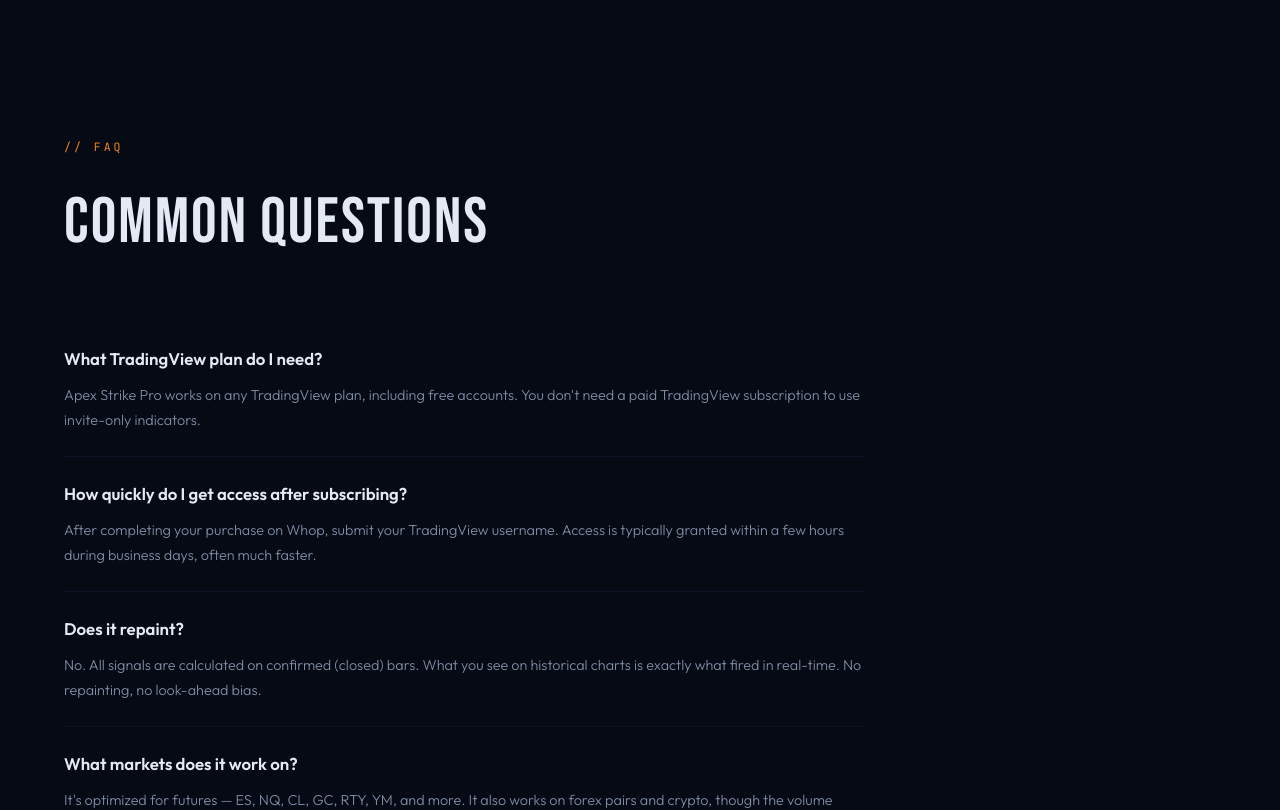
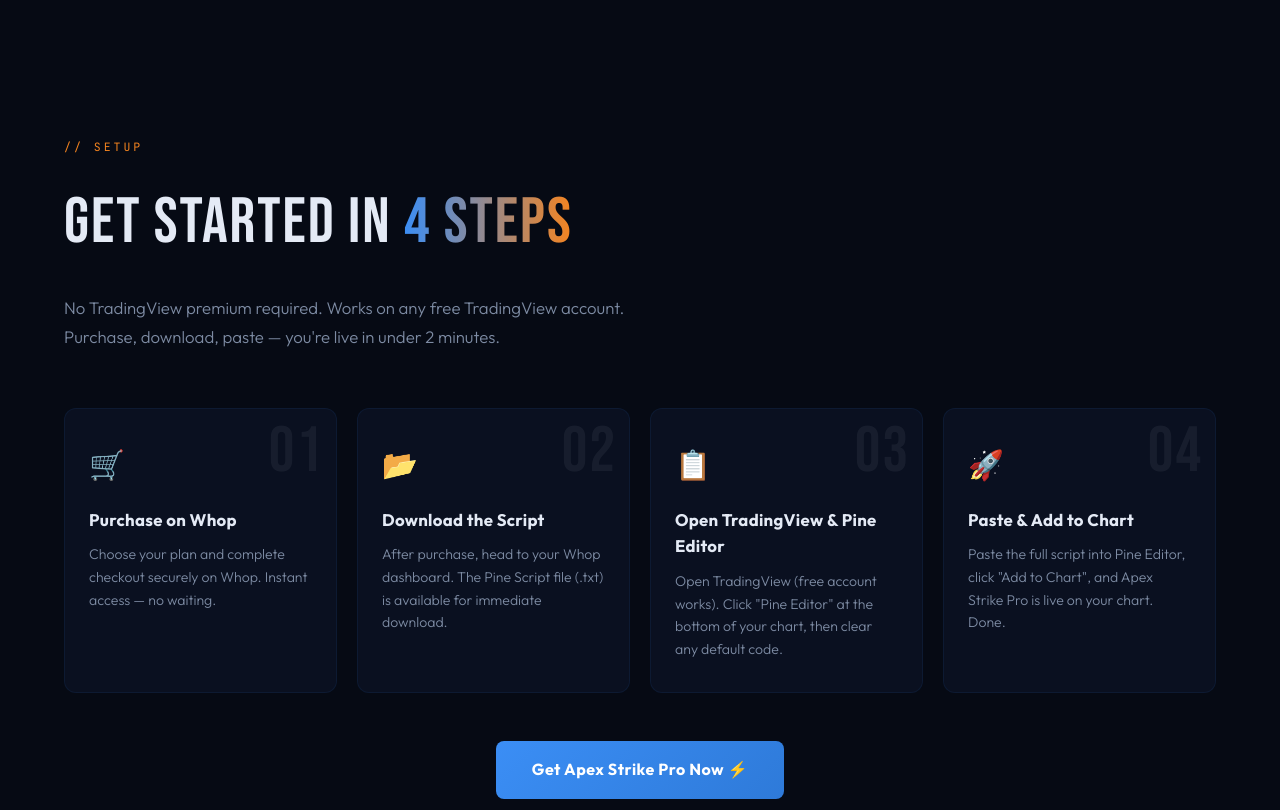
Before and after one commit to gabrielstonedelza/ConnectDevs, a Next.js app: page /apex-strike in a window 1280 px wide. Shown: the part 5020-5830 px from the top of the page. Built offline with nearby package versions, Linux system fonts and the light colour scheme.

Commit message:
added download instructions for paid users

```diff
--- a/app/apex-strike/apex-strike.module.css
+++ b/app/apex-strike/apex-strike.module.css
@@ -426,6 +426,57 @@
 .faqQ { font-weight: 600; font-size: 1.05rem; margin-bottom: 10px; color: var(--text-primary); }
 .faqA { font-size: 0.9rem; color: var(--text-secondary); line-height: 1.7; font-weight: 300; }
 
+/* ═══ SETUP GUIDE ═══ */
+.setupGrid {
+  display: grid;
+  grid-template-columns: repeat(4, 1fr);
+  gap: 20px;
+  margin-top: 56px;
+}
+.setupCard {
+  background: var(--bg-card);
+  border: 1px solid var(--border-subtle);
+  border-radius: 12px;
+  padding: 32px 24px;
+  position: relative;
+  overflow: hidden;
+  transition: all 0.3s;
+}
+.setupCard:hover {
+  border-color: rgba(59,142,245,0.2);
+  transform: translateY(-4px);
+  background: var(--bg-card-hover);
+}
+.setupNum {
+  font-family: 'Bebas Neue', sans-serif;
+  font-size: 4rem;
+  position: absolute;
+  top: -8px; right: 12px;
+  opacity: 0.06;
+  color: var(--text-primary);
+  letter-spacing: 2px;
+}
+.setupIcon {
+  font-size: 1.8rem;
+  margin-bottom: 20px;
+}
+.setupTitle {
+  font-weight: 700;
+  font-size: 1.05rem;
+  margin-bottom: 10px;
+  letter-spacing: 0.3px;
+}
+.setupDesc {
+  font-size: 0.88rem;
+  color: var(--text-secondary);
+  line-height: 1.6;
+  font-weight: 300;
+}
+.setupCta {
+  margin-top: 48px;
+  text-align: center;
+}
+
 /* ═══ CTA ═══ */
 .ctaSection { text-align: center; padding-bottom: 120px; position: relative; z-index: 1; }
 
@@ -462,6 +513,7 @@
 @media (max-width: 968px) {
   .phasesGrid { grid-template-columns: repeat(2, 1fr); }
   .featuresGrid { grid-template-columns: repeat(2, 1fr); }
+  .setupGrid { grid-template-columns: repeat(2, 1fr); }
   .pricingGrid { grid-template-columns: 1fr; max-width: 420px; margin-left: auto; margin-right: auto; }
   .dashGrid { grid-template-columns: 1fr; }
   .heroStats { gap: 32px; }
@@ -470,6 +522,7 @@
 @media (max-width: 640px) {
   .phasesGrid { grid-template-columns: 1fr; }
   .featuresGrid { grid-template-columns: 1fr; }
+  .setupGrid { grid-template-columns: 1fr; }
   .heroStats { flex-direction: column; gap: 20px; }
   .heroActions { flex-direction: column; }
   .btnPrimary, .btnOutline { text-align: center; justify-content: center; }
--- /dev/null
+++ b/app/apex-strike/components/SetupGuide.tsx
@@ -0,0 +1,71 @@
+import styles from "../apex-strike.module.css";
+
+const WHOP_URL = "https://whop.com/apex-strike-pro/apex-strike-pro-97/";
+
+const STEPS = [
+  {
+    num: "01",
+    icon: "🛒",
+    title: "Purchase on Whop",
+    desc: "Choose your plan and complete checkout securely on Whop. Instant access — no waiting.",
+  },
+  {
+    num: "02",
+    icon: "📂",
+    title: "Download the Script",
+    desc: "After purchase, head to your Whop dashboard. The Pine Script file (.txt) is available for immediate download.",
+  },
+  {
+    num: "03",
+    icon: "📋",
+    title: "Open TradingView & Pine Editor",
+    desc: 'Open TradingView (free account works). Click "Pine Editor" at the bottom of your chart, then clear any default code.',
+  },
+  {
+    num: "04",
+    icon: "🚀",
+    title: "Paste & Add to Chart",
+    desc: 'Paste the full script into Pine Editor, click "Add to Chart", and Apex Strike Pro is live on your chart. Done.',
+  },
+];
+
+export default function SetupGuide() {
+  return (
+    <section id="setup" className={styles.section}>
+      <div className="container">
+        <div className={styles.sectionLabel}>// SETUP</div>
+        <div className={styles.sectionTitle}>
+          GET STARTED IN{" "}
+          <span className={styles.heroAccent}>4 STEPS</span>
+        </div>
+        <p className={styles.sectionDesc}>
+          No TradingView premium required. Works on any free TradingView
+          account. Purchase, download, paste — you&apos;re live in under 2
+          minutes.
+        </p>
+
+        <div className={styles.setupGrid}>
+          {STEPS.map((step) => (
+            <div key={step.num} className={styles.setupCard}>
+              <div className={styles.setupNum}>{step.num}</div>
+              <div className={styles.setupIcon}>{step.icon}</div>
+              <div className={styles.setupTitle}>{step.title}</div>
+              <div className={styles.setupDesc}>{step.desc}</div>
+            </div>
+          ))}
+        </div>
+
+        <div className={styles.setupCta}>
+          <a
+            href={WHOP_URL}
+            className={styles.btnPrimary}
+            target="_blank"
+            rel="noopener noreferrer"
+          >
+            Get Apex Strike Pro Now ⚡
+          </a>
+        </div>
+      </div>
+    </section>
+  );
+}
--- a/app/apex-strike/page.tsx
+++ b/app/apex-strike/page.tsx
@@ -6,6 +6,7 @@
 import DashboardPreview from "./components/DashboardPreview";
 import Markets from "./components/Markets";
 import Pricing from "./components/Pricing";
+import SetupGuide from "./components/SetupGuide";
 import FAQ from "./components/FAQ";
 import Footer from "./components/Footer";
 import styles from "./apex-strike.module.css";
@@ -24,6 +25,7 @@
       <DashboardPreview />
       <Markets />
       <Pricing />
+      <SetupGuide />
       <FAQ />
 
       {/* ═══ FINAL CTA ═══ */}
```
